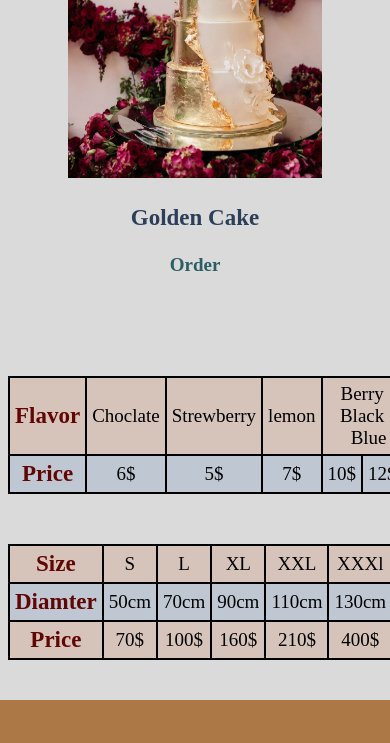
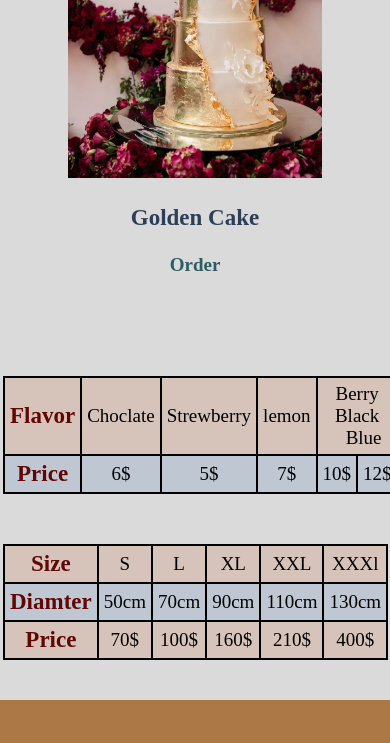
Before and after one commit to mariamhegazy20/Bakery, a plain HTML site: page wedding.html in a window 390 px wide. Shown: the part 9495-10238 px from the top of the page. Drawn offline with Linux system fonts and the light colour scheme.

Commit message:
Update weddingstyle.css

```diff
--- a/weddingstyle.css
+++ b/weddingstyle.css
@@ -258,8 +258,8 @@ table tr td {
         flex-wrap: wrap;
     }
     .tables .tab1 ,.tables .tab2 {
-        width: 112px;
-        margin-left: 0px;
+        width: 312px;
+        margin-left: -5px;
         margin-right: 30px ;
         margin-top: 50px;
     }
```
